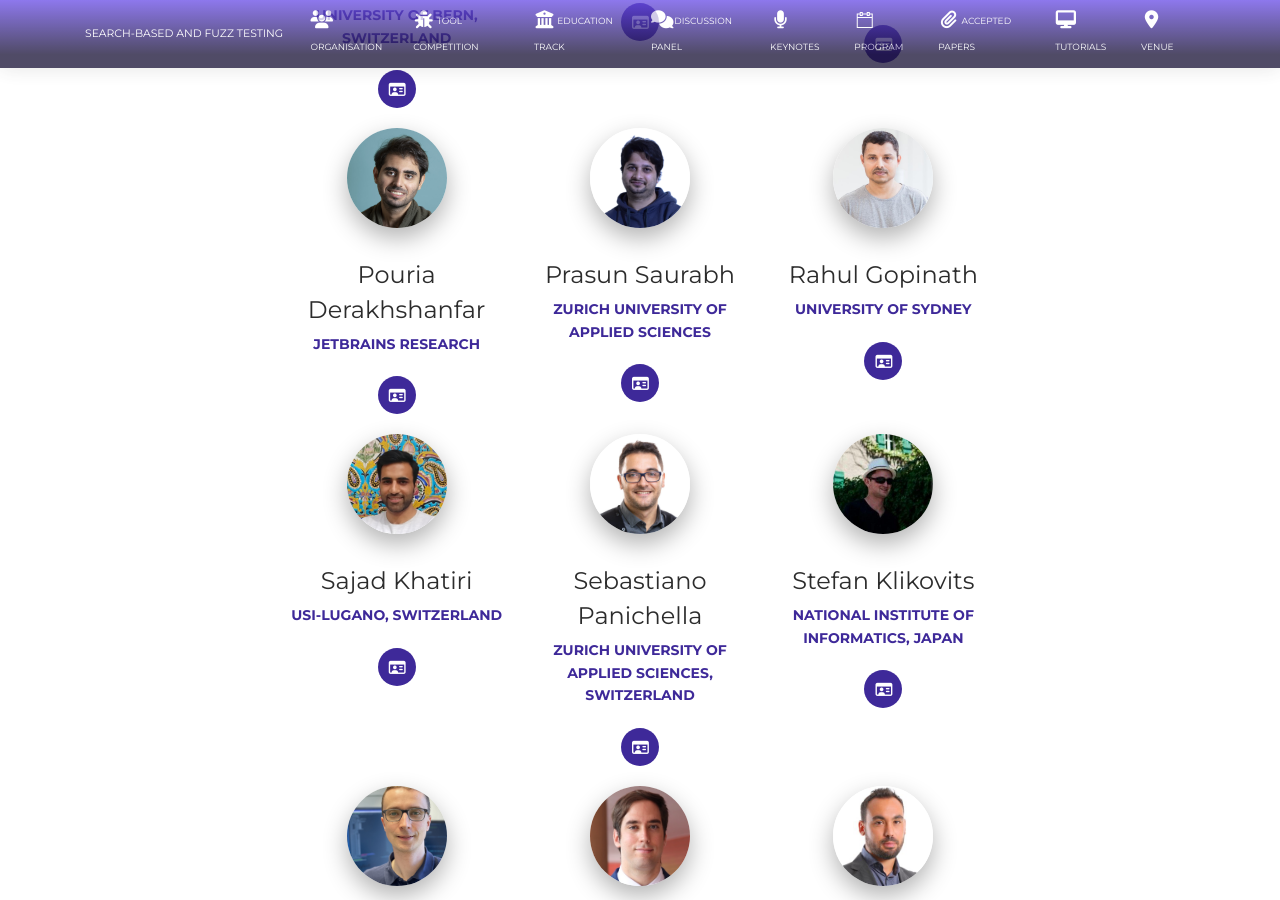
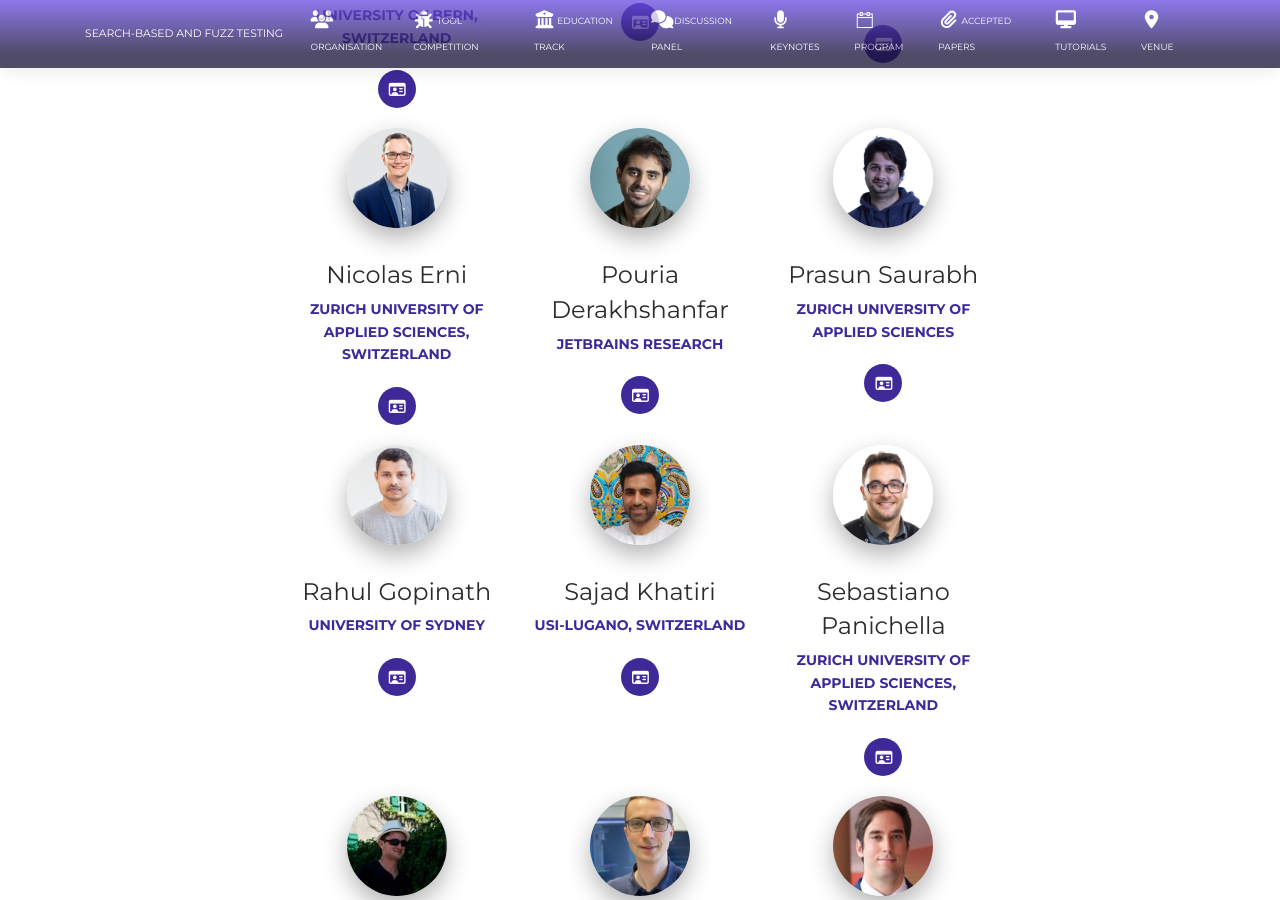
Before and after one commit to sbft24/sbft24.github.io, a Jekyll site: the page built from organisation/index.html, in a window 1280 px wide and 900 px high, scrolled down 1075 px. Built offline with Jekyll 4.4.1, drawn with Linux system fonts in a browser that asks for light colours; nearby versions of some CDN libraries.

Commit message:
Added Nicolas Erni to organisation page

```diff
--- a/_data/organisation/competition.yml
+++ b/_data/organisation/competition.yml
@@ -58,3 +58,8 @@
   webpage: https://pouria-d.me
   institution: JetBrains Research
   pic: /img/pouria.jpg
+
+- name: Nicolas Erni
+  webpage: https://www.zhaw.ch/en/about-us/person/gann/
+  institution: Zurich University of Applied Sciences, Switzerland
+  pic: /img/erni.jpg
```
Also changed, not shown: img/erni.jpg (added).
